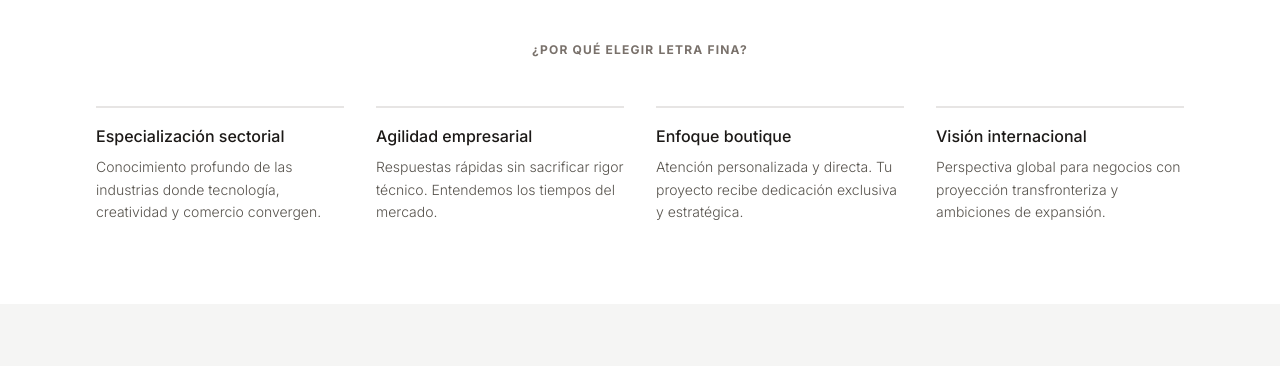
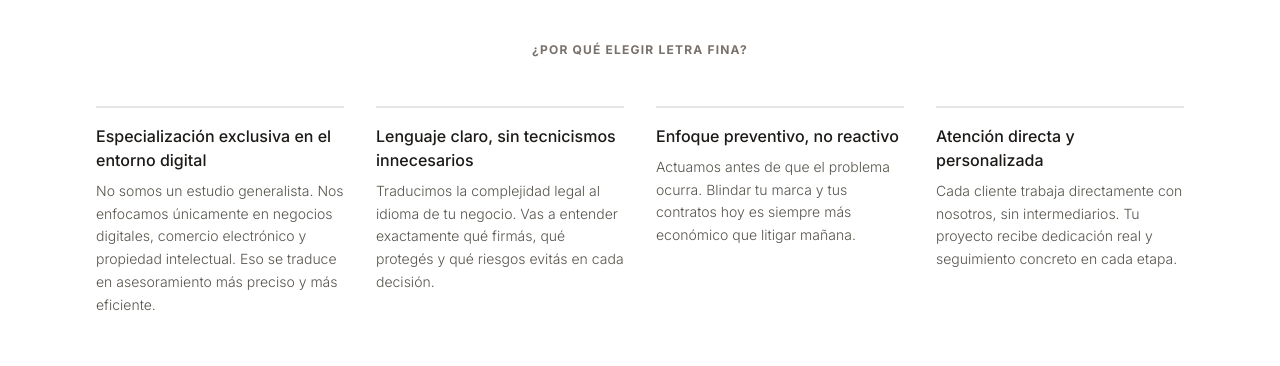
Before and after one commit to abrilvallejoq/letra-fina, a Next.js app: page / in a window 1280 px wide. Shown: the part 3400-3766 px from the top of the page. Built offline with nearby package versions, Linux system fonts and the light colour scheme.

Commit message:
Actualizar sección Por qué elegirnos

```diff
--- a/src/app/components/WhyChooseUs.tsx
+++ b/src/app/components/WhyChooseUs.tsx
@@ -1,9 +1,9 @@
 export default function WhyChooseUs() {
   const reasons = [
-    { title: "Especialización sectorial", desc: "Conocimiento profundo de las industrias donde tecnología, creatividad y comercio convergen." },
-    { title: "Agilidad empresarial", desc: "Respuestas rápidas sin sacrificar rigor técnico. Entendemos los tiempos del mercado." },
-    { title: "Enfoque boutique", desc: "Atención personalizada y directa. Tu proyecto recibe dedicación exclusiva y estratégica." },
-    { title: "Visión internacional", desc: "Perspectiva global para negocios con proyección transfronteriza y ambiciones de expansión." }
+    { title: "Especialización exclusiva en el entorno digital", desc: "No somos un estudio generalista. Nos enfocamos únicamente en negocios digitales, comercio electrónico y propiedad intelectual. Eso se traduce en asesoramiento más preciso y más eficiente." },
+    { title: "Lenguaje claro, sin tecnicismos innecesarios", desc: "Traducimos la complejidad legal al idioma de tu negocio. Vas a entender exactamente qué firmás, qué protegés y qué riesgos evitás en cada decisión." },
+    { title: "Enfoque preventivo, no reactivo", desc: "Actuamos antes de que el problema ocurra. Blindar tu marca y tus contratos hoy es siempre más económico que litigar mañana." },
+    { title: "Atención directa y personalizada", desc: "Cada cliente trabaja directamente con nosotros, sin intermediarios. Tu proyecto recibe dedicación real y seguimiento concreto en cada etapa." }
   ];
 
   return (
```
